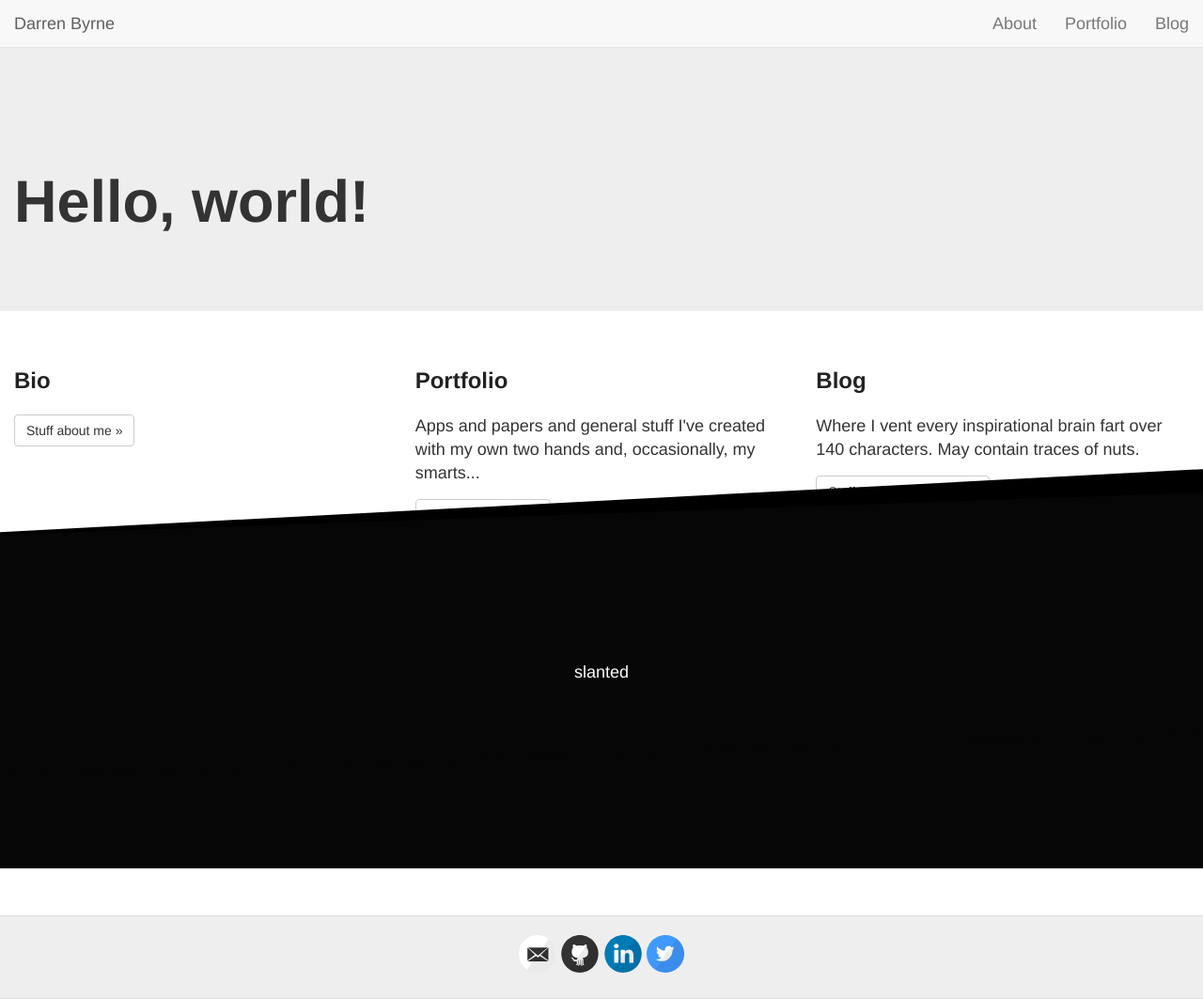
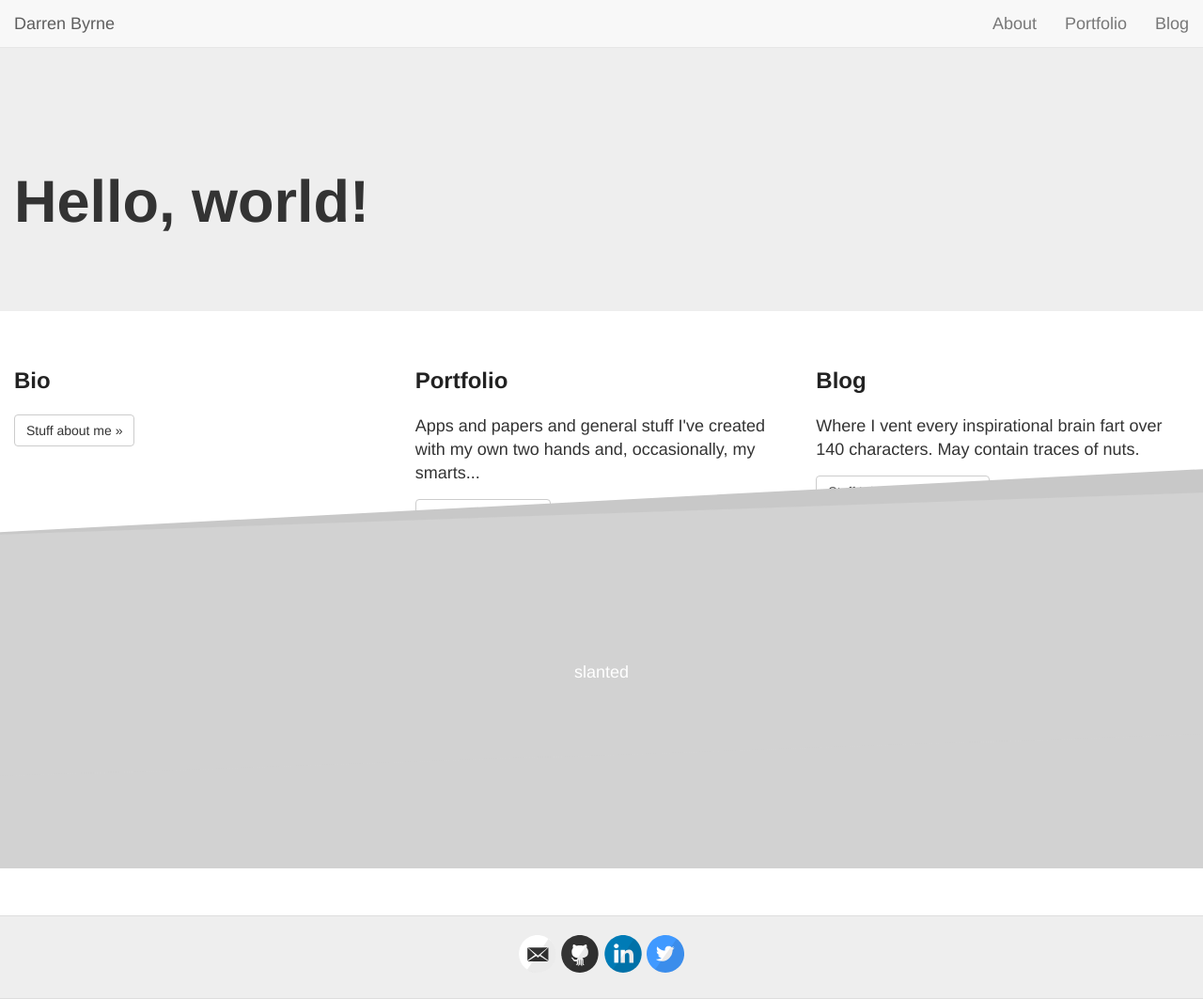
Before and after one commit to Dazby/dazby.github.io, a Jekyll site: the page built from index.html, in a window 1280 px wide and 1063 px high. Shown: the whole window at 94% size. Built offline with Jekyll 4.4.1, drawn with Linux system fonts in a browser that asks for light colours; nearby versions of some CDN libraries; Markdown is read by kramdown in place of the engine named in the settings.

Commit message:
layout updates

```diff
--- a/css/seperators.scss
+++ b/css/seperators.scss
@@ -4,7 +4,7 @@
 
 
 //Change color1 to change entire color scheme
-$color1: #222;
+$color1: #eee;
 
 *, *:after, *::before {
     -webkit-box-sizing: border-box;
```
